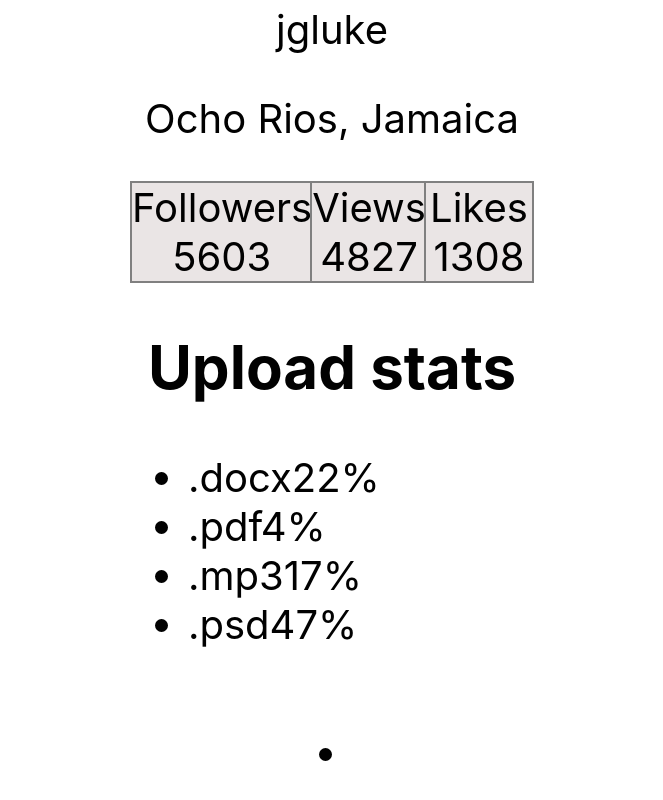
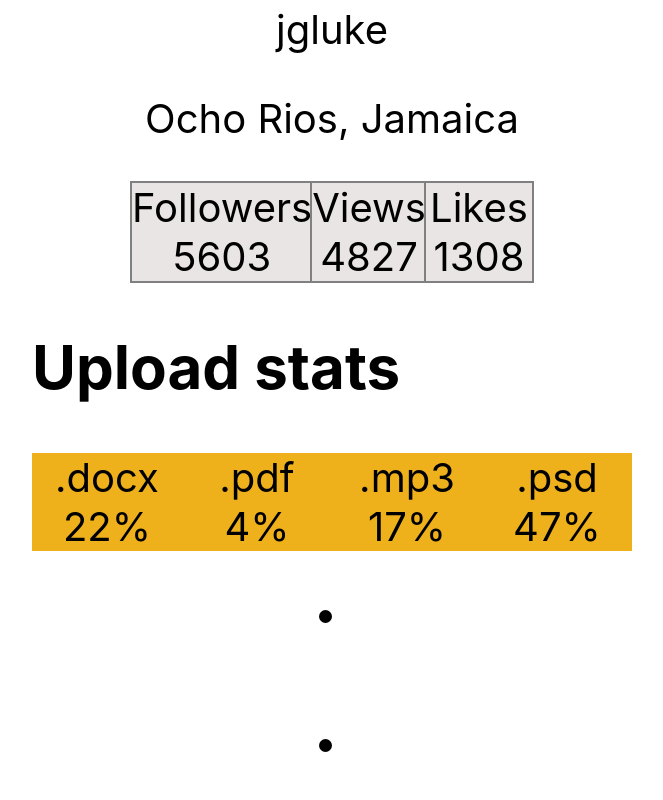
Before and after one commit to Anna-Sosiura/goit-react-hw-01-components, a React (Create React App) app: page / in a window 1280 px wide. Shown: the part 434-1234 px from the top of the page, without its empty margins (308-971 px from the left). Built offline with nearby package versions, Linux system fonts and the light colour scheme.

Commit message:
commit(5)

```diff
--- a/src/components/Statistics/Statistics.jsx
+++ b/src/components/Statistics/Statistics.jsx
@@ -1,25 +1,26 @@
+import { List, Item } from './Statistics.styled';
 export const Statistics = ({ title, stats }) => {
   return (
     <section className="statistics">
       <h2 className="title">{title}</h2>
-      <ul className="stat-list">
-        <li className="item" key={stats[0].id}>
+      <List className="stat-list">
+        <Item className="item" key={stats[0].id}>
           <span className="label">{stats[0].label}</span>
           <span className="percentage">{stats[0].percentage}%</span>
-        </li>
-        <li className="item" key={stats[1].id}>
+        </Item>
+        <Item className="item" key={stats[1].id}>
           <span className="label">{stats[1].label}</span>
           <span className="percentage">{stats[1].percentage}%</span>
-        </li>
-        <li className="item" key={stats[2].id}>
+        </Item>
+        <Item className="item" key={stats[2].id}>
           <span className="label">{stats[2].label}</span>
           <span className="percentage">{stats[2].percentage}%</span>
-        </li>
-        <li className="item" key={stats[3].id}>
+        </Item>
+        <Item className="item" key={stats[3].id}>
           <span className="label">{stats[3].label}</span>
           <span className="percentage">{stats[3].percentage}%</span>
-        </li>
-      </ul>
+        </Item>
+      </List>
     </section>
   );
 };
--- /dev/null
+++ b/src/components/Statistics/Statistics.styled.jsx
@@ -0,0 +1,16 @@
+import styled from '@emotion/styled';
+
+export const List = styled.li`
+  display: flex;
+`;
+
+export const Item = styled.li`
+  display: flex;
+  flex-direction: column;
+  width: 150px;
+  margin: 0 auto;
+  align-items: center;
+  background-color: #${Math.floor(Math.random() * 16777215)
+      .toString(16)
+      .padStart(6, 0)};
+`;
```
